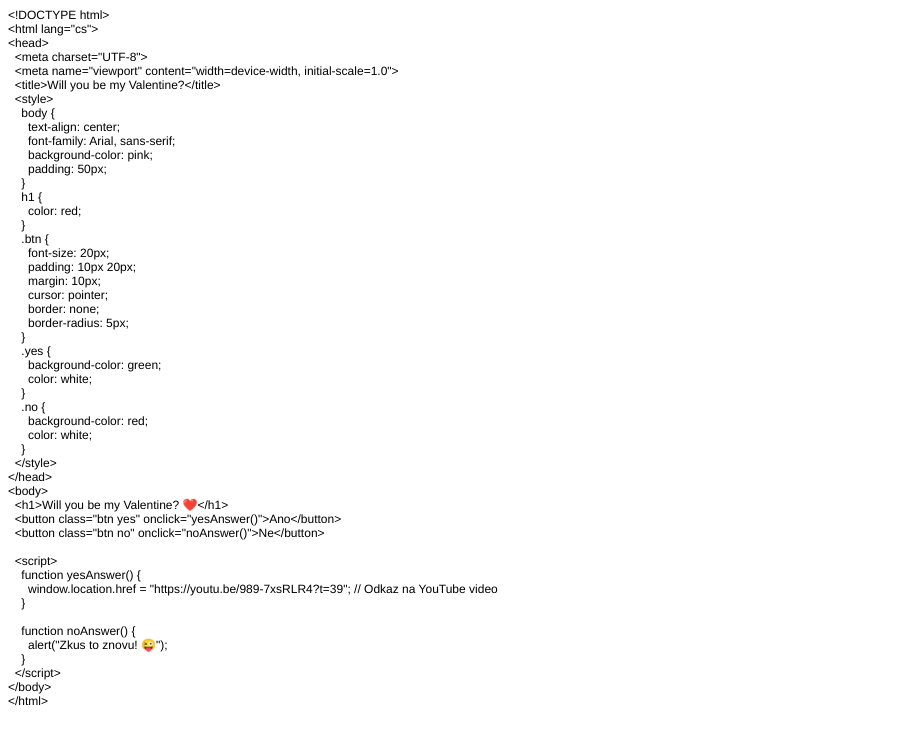
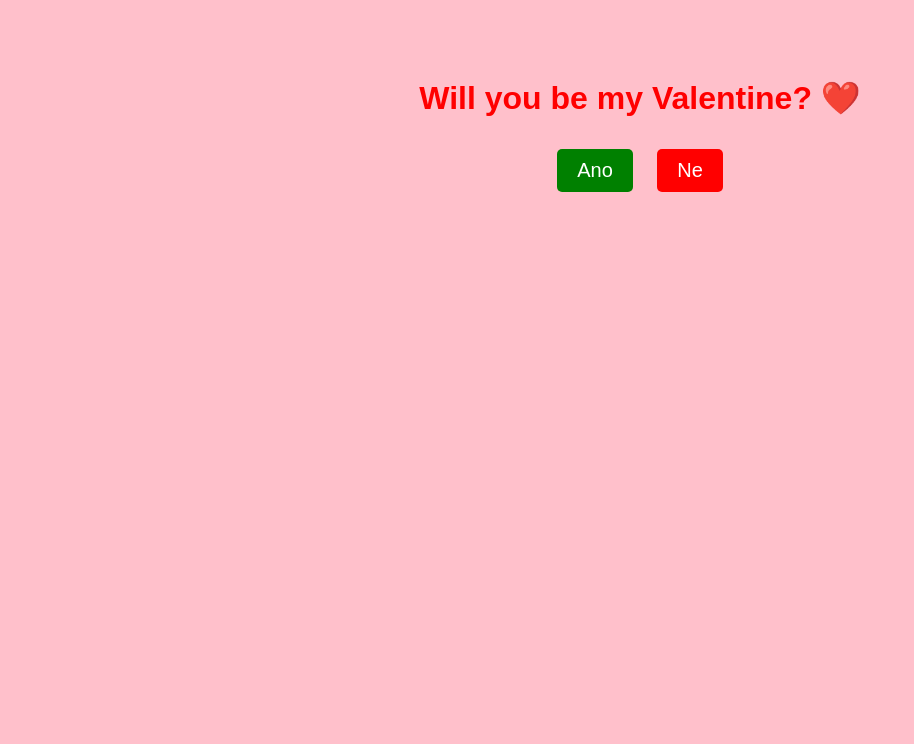
Before and after one commit to masopis/valentynek, a plain HTML site: page index.html in a window 1280 px wide. Shown: the whole page, without its empty margins (0-914 px from the left). Drawn offline with Linux system fonts and the light colour scheme.

Commit message:
Add files via upload

```diff
--- a/index.html
+++ b/index.html
@@ -1,66 +1,50 @@
-<!DOCTYPE html PUBLIC "-//W3C//DTD HTML 4.01//EN" "http://www.w3.org/TR/html4/strict.dtd">
-<html>
+<!DOCTYPE html>
+<html lang="cs">
 <head>
-  <meta http-equiv="Content-Type" content="text/html; charset=utf-8">
-  <meta http-equiv="Content-Style-Type" content="text/css">
-  <title></title>
-  <meta name="Generator" content="Cocoa HTML Writer">
-  <meta name="CocoaVersion" content="2575.4">
-  <style type="text/css">
-    p.p1 {margin: 0.0px 0.0px 0.0px 0.0px; font: 12.0px Helvetica}
-    p.p2 {margin: 0.0px 0.0px 0.0px 0.0px; font: 12.0px Helvetica; min-height: 14.0px}
+  <meta charset="UTF-8">
+  <meta name="viewport" content="width=device-width, initial-scale=1.0">
+  <title>Will you be my Valentine?</title>
+  <style>
+    body {
+      text-align: center;
+      font-family: Arial, sans-serif;
+      background-color: pink;
+      padding: 50px;
+    }
+    h1 {
+      color: red;
+    }
+    .btn {
+      font-size: 20px;
+      padding: 10px 20px;
+      margin: 10px;
+      cursor: pointer;
+      border: none;
+      border-radius: 5px;
+    }
+    .yes {
+      background-color: green;
+      color: white;
+    }
+    .no {
+      background-color: red;
+      color: white;
+    }
   </style>
 </head>
 <body>
-<p class="p1">&lt;!DOCTYPE html&gt;</p>
-<p class="p1">&lt;html lang="cs"&gt;</p>
-<p class="p1">&lt;head&gt;</p>
-<p class="p1"><span class="Apple-converted-space">  </span>&lt;meta charset="UTF-8"&gt;</p>
-<p class="p1"><span class="Apple-converted-space">  </span>&lt;meta name="viewport" content="width=device-width, initial-scale=1.0"&gt;</p>
-<p class="p1"><span class="Apple-converted-space">  </span>&lt;title&gt;Will you be my Valentine?&lt;/title&gt;</p>
-<p class="p1"><span class="Apple-converted-space">  </span>&lt;style&gt;</p>
-<p class="p1"><span class="Apple-converted-space">    </span>body {</p>
-<p class="p1"><span class="Apple-converted-space">      </span>text-align: center;</p>
-<p class="p1"><span class="Apple-converted-space">      </span>font-family: Arial, sans-serif;</p>
-<p class="p1"><span class="Apple-converted-space">      </span>background-color: pink;</p>
-<p class="p1"><span class="Apple-converted-space">      </span>padding: 50px;</p>
-<p class="p1"><span class="Apple-converted-space">    </span>}</p>
-<p class="p1"><span class="Apple-converted-space">    </span>h1 {</p>
-<p class="p1"><span class="Apple-converted-space">      </span>color: red;</p>
-<p class="p1"><span class="Apple-converted-space">    </span>}</p>
-<p class="p1"><span class="Apple-converted-space">    </span>.btn {</p>
-<p class="p1"><span class="Apple-converted-space">      </span>font-size: 20px;</p>
-<p class="p1"><span class="Apple-converted-space">      </span>padding: 10px 20px;</p>
-<p class="p1"><span class="Apple-converted-space">      </span>margin: 10px;</p>
-<p class="p1"><span class="Apple-converted-space">      </span>cursor: pointer;</p>
-<p class="p1"><span class="Apple-converted-space">      </span>border: none;</p>
-<p class="p1"><span class="Apple-converted-space">      </span>border-radius: 5px;</p>
-<p class="p1"><span class="Apple-converted-space">    </span>}</p>
-<p class="p1"><span class="Apple-converted-space">    </span>.yes {</p>
-<p class="p1"><span class="Apple-converted-space">      </span>background-color: green;</p>
-<p class="p1"><span class="Apple-converted-space">      </span>color: white;</p>
-<p class="p1"><span class="Apple-converted-space">    </span>}</p>
-<p class="p1"><span class="Apple-converted-space">    </span>.no {</p>
-<p class="p1"><span class="Apple-converted-space">      </span>background-color: red;</p>
-<p class="p1"><span class="Apple-converted-space">      </span>color: white;</p>
-<p class="p1"><span class="Apple-converted-space">    </span>}</p>
-<p class="p1"><span class="Apple-converted-space">  </span>&lt;/style&gt;</p>
-<p class="p1">&lt;/head&gt;</p>
-<p class="p1">&lt;body&gt;</p>
-<p class="p1"><span class="Apple-converted-space">  </span>&lt;h1&gt;Will you be my Valentine? ❤️&lt;/h1&gt;</p>
-<p class="p1"><span class="Apple-converted-space">  </span>&lt;button class="btn yes" onclick="yesAnswer()"&gt;Ano&lt;/button&gt;</p>
-<p class="p1"><span class="Apple-converted-space">  </span>&lt;button class="btn no" onclick="noAnswer()"&gt;Ne&lt;/button&gt;</p>
-<p class="p2"><br></p>
-<p class="p1"><span class="Apple-converted-space">  </span>&lt;script&gt;</p>
-<p class="p1"><span class="Apple-converted-space">    </span>function yesAnswer() {</p>
-<p class="p1"><span class="Apple-converted-space">      </span>window.location.href = "https://youtu.be/989-7xsRLR4?t=39"; // Odkaz na YouTube video</p>
-<p class="p1"><span class="Apple-converted-space">    </span>}</p>
-<p class="p2"><br></p>
-<p class="p1"><span class="Apple-converted-space">    </span>function noAnswer() {</p>
-<p class="p1"><span class="Apple-converted-space">      </span>alert("Zkus to znovu! 😜");</p>
-<p class="p1"><span class="Apple-converted-space">    </span>}</p>
-<p class="p1"><span class="Apple-converted-space">  </span>&lt;/script&gt;</p>
-<p class="p1">&lt;/body&gt;</p>
-<p class="p1">&lt;/html&gt;</p>
+  <h1>Will you be my Valentine? ❤️</h1>
+  <button class="btn yes" onclick="yesAnswer()">Ano</button>
+  <button class="btn no" onclick="noAnswer()">Ne</button>
+
+  <script>
+    function yesAnswer() {
+      window.location.href = "https://youtu.be/989-7xsRLR4?t=39"; // Odkaz na YouTube video
+    }
+
+    function noAnswer() {
+      alert("Zkus to znovu! 😜");
+    }
+  </script>
 </body>
 </html>
```
